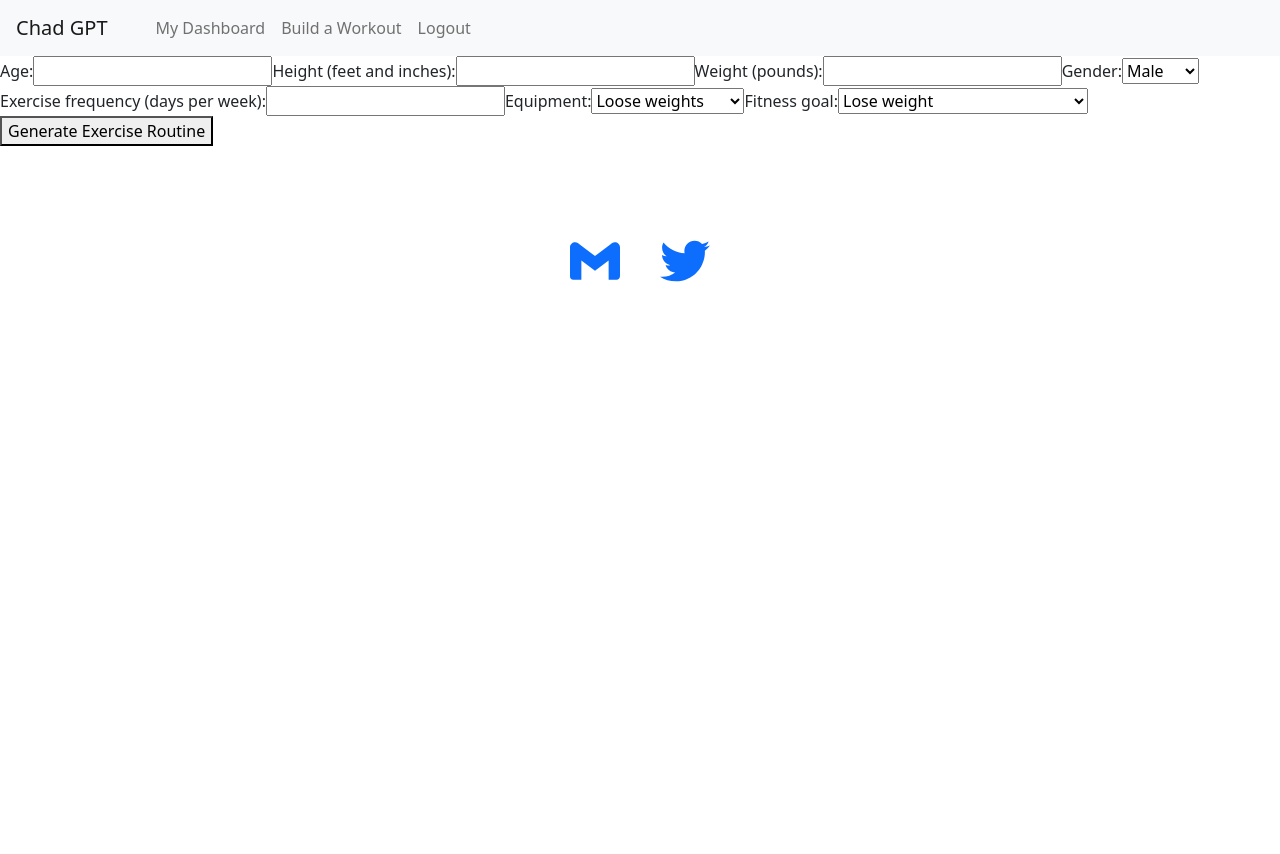
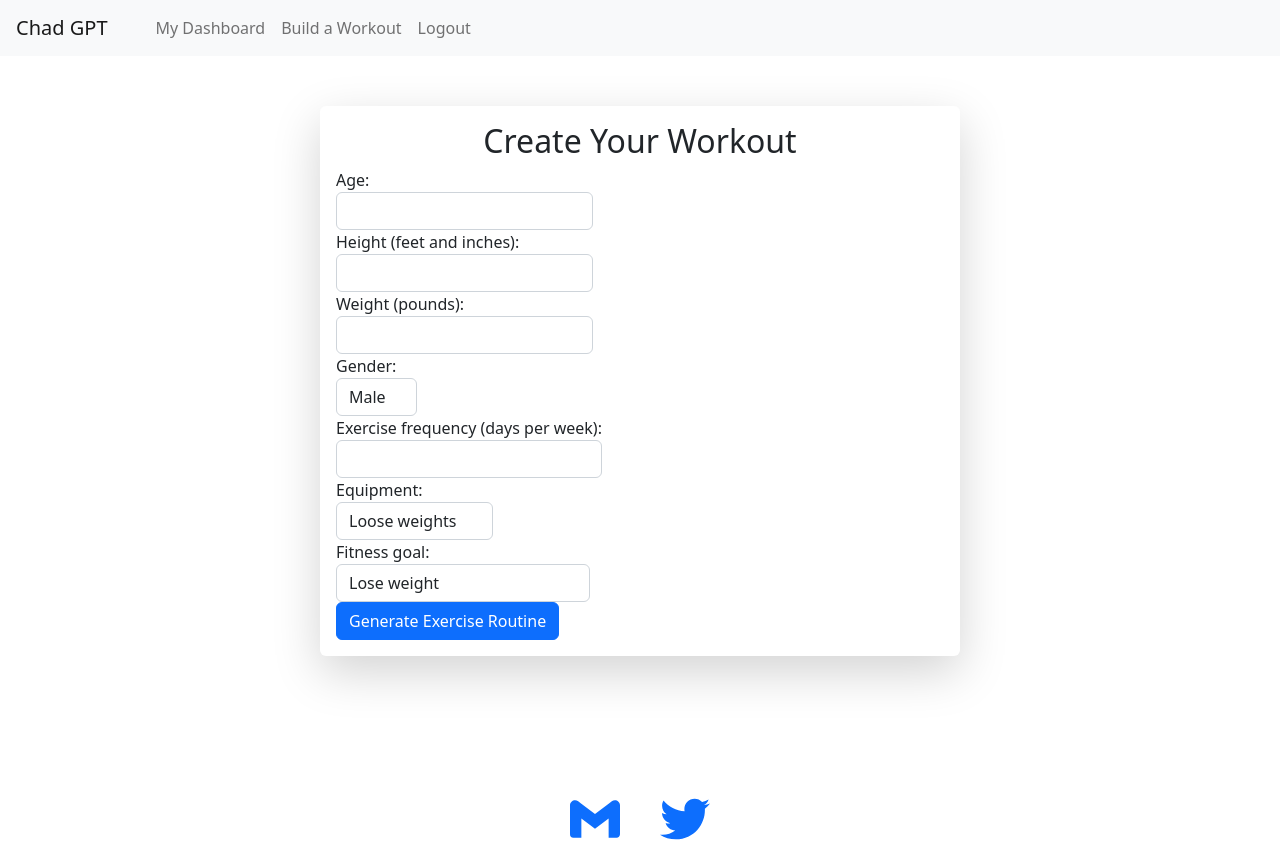
Before and after one commit to ScorpionFiko/chad-gpt, a React (Create React App) app in the folder client/: page /buildWorkout in a window 1280 px wide. Before the commit the page ends 800 px from the top, so only its background shows below. Built offline with nearby package versions, Linux system fonts and the light colour scheme; no server answers.

Commit message:
Added styling to build workout form

```diff
--- a/client/src/components/Questions/index.js
+++ b/client/src/components/Questions/index.js
@@ -142,38 +142,50 @@ console.log(fitnessInfo);
 
 
   return (
-      <div>
+    <div className="shadow-lg p-3 mb-5 bg-white rounded" style={{ width: "50%", margin: "50px auto" }}>
+      <h2 className="text-center">Create Your Workout</h2>
     <form onSubmit={handleSubmit}>
+      <div className="form-group">
         <label>
           Age:
           <input
+            className="form-control"
             type="number"
             name="age"
             value={fitnessInfo.age}
             onChange={handleFitnessInfoChange}
           />
         </label>
+      </div>
+      <div className="form-group">
         <label>
           Height (feet and inches):
           <input
+            className="form-control"
             type="text"
             name="height"
             value={fitnessInfo.height}
             onChange={handleFitnessInfoChange}
           />
         </label>
+      </div>
+      <div className="form-group">
         <label>
           Weight (pounds):
           <input
+            className="form-control"
             type="number"
             name="weight"
             value={fitnessInfo.weight}
             onChange={handleFitnessInfoChange}
           />
         </label>
+      </div>
+      <div className="form-group">
         <label>
           Gender:
           <select
+            className="form-control"
             name="gender"
             value={fitnessInfo.gender}
             onChange={handleFitnessInfoChange}
@@ -182,18 +194,24 @@ console.log(fitnessInfo);
             <option value="female">Female</option>
           </select>
         </label>
+      </div>
+      <div className="form-group">
         <label>
           Exercise frequency (days per week):
           <input
+            className="form-control"
             type="number"
             name="exerciseFrequency"
             value={fitnessInfo.exerciseFrequency}
             onChange={handleFitnessInfoChange}
           />
         </label>
+      </div>
+      <div className="form-group">
         <label>
           Equipment:
           <select
+            className="form-control"
             name="equipment"
             value={fitnessInfo.equipment}
             onChange={handleFitnessInfoChange}
@@ -205,9 +223,12 @@ console.log(fitnessInfo);
             <option value="A full gym">A full gym</option>
           </select>
         </label>
+      </div>
+      <div className="form-group">
         <label>
           Fitness goal:
           <select
+            className="form-control"
             name="fitnessGoal"
             value={fitnessInfo.fitnessGoal}
             onChange={handleFitnessInfoChange}
@@ -221,9 +242,14 @@ console.log(fitnessInfo);
           <option value="Run a marathon">Run a marathon</option>
         </select>
       </label>
-          <button type="submit">Generate Exercise Routine</button>
+    </div>
+    <div className="flex-row flex-end">
+      <button type="submit" className="btn btn-primary">Generate Exercise Routine</button>
+    </div>
   </form>
 </div>
+
+
 
     )
 
```
Lines whose indentation alone changed are shown as unchanged.
